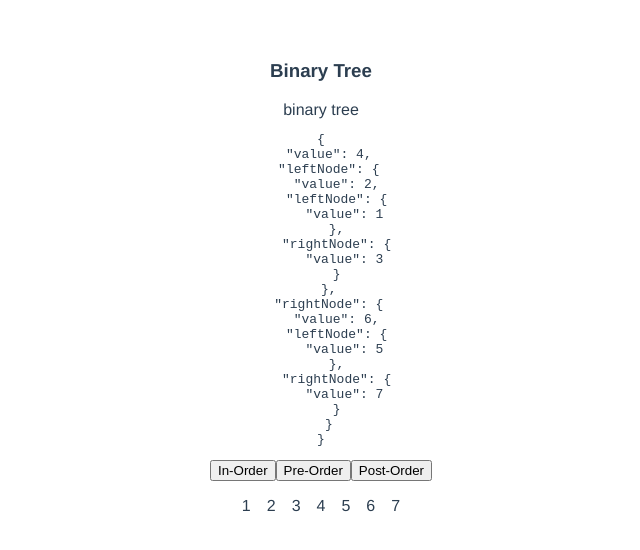
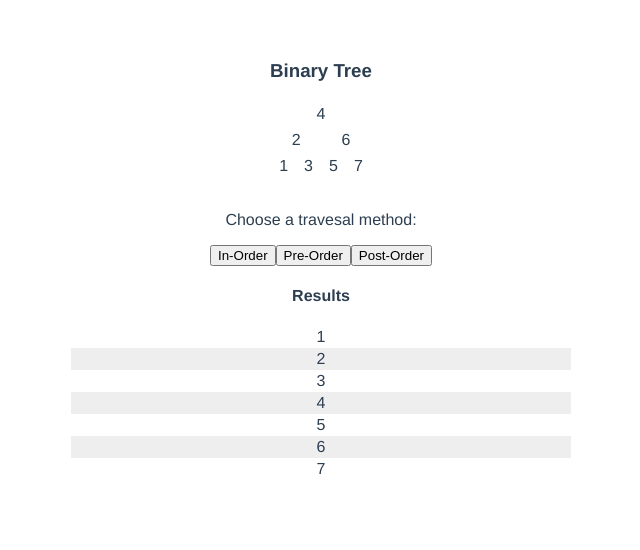
Before and after one commit to augmity/binary-tree-code-assignment, a Vue app: page / in a window 1280 px wide. Both pictures are taken after a click on the button "In-Order". Shown: the top 550 px of the page, without its empty margins (319-959 px from the left). Built offline with nearby package versions, Linux system fonts and the light colour scheme.

Commit message:
feat: added tree visualisation, small UI changes

```diff
--- a/src/App.vue
+++ b/src/App.vue
@@ -1,12 +1,18 @@
 <template>
   <div id="app">
     <h3>Binary Tree</h3>
-    <BinaryTree v-bind:root="binaryTreeData" />
+    <BinaryTree v-bind:root="binaryTreeData" class="binary-tree" />
+
+    <p>Choose a travesal method:</p>
+
     <div>
       <button @click="traverseInOrder">In-Order</button>
       <button @click="traversePreOrder">Pre-Order</button>
       <button @click="traversePostOrder">Post-Order</button>
     </div>
+
+    <h4 v-if="log">Results</h4>
+
     <Log v-bind:items="log" />
   </div>
 </template>
@@ -50,6 +56,12 @@ export default class App extends Vue {
   -moz-osx-font-smoothing: grayscale;
   text-align: center;
   color: #2c3e50;
+  width: 500px;
+  margin: 0 auto;
   margin-top: 60px;
 }
+
+.binary-tree {
+  margin-bottom: 16px;
+}
 </style>
--- /dev/null
+++ b/src/binary-tree/binary-tree-node.component.vue
@@ -0,0 +1,34 @@
+<template>
+  <div v-if="node">
+    <div class="binary-tree-node-value">{{ node.value }}</div>
+    <div class="children">
+      <binary-tree-node v-if="node.leftNode" v-bind:node="node.leftNode" />
+      <binary-tree-node v-if="node.rightNode" v-bind:node="node.rightNode" />
+    </div>
+  </div>
+</template>
+
+<script lang="ts">
+import { Component, Prop, Vue } from 'vue-property-decorator';
+import { BinaryTreeNode } from './BinaryTreeNode';
+
+@Component({
+  name: 'binary-tree-node'
+})
+export default class BinaryTreeNodeComponent extends Vue {
+  @Prop() private node!: BinaryTreeNode<number>;
+}
+</script>
+
+<!-- Add "scoped" attribute to limit CSS to this component only -->
+<style scoped>
+.binary-tree-node-value {
+  margin: 4px 8px;
+}
+
+.children {
+  display: flex;
+  flex-direction: row;
+  justify-content: space-around;
+}
+</style>
--- a/src/binary-tree/binary-tree.component.vue
+++ b/src/binary-tree/binary-tree.component.vue
@@ -1,15 +1,19 @@
 <template>
-  <div class="hello">
-    binary tree
-    <pre v-if="root">{{ root | json }}</pre>
+  <div class="binary-tree">
+    <BinaryTreeNodeComponent v-bind:node="root" />
   </div>
 </template>
 
 <script lang="ts">
 import { Component, Prop, Vue } from 'vue-property-decorator';
 import { BinaryTreeNode } from './BinaryTreeNode';
+import BinaryTreeNodeComponent from './binary-tree-node.component.vue';
 
-@Component
+@Component({
+  components: {
+    BinaryTreeNodeComponent
+  }
+})
 export default class BinaryTree extends Vue {
   @Prop() private root!: BinaryTreeNode<number>;
 }
@@ -17,5 +21,7 @@ export default class BinaryTree extends Vue {
 
 <!-- Add "scoped" attribute to limit CSS to this component only -->
 <style scoped>
-
+.binary-tree {
+  display: inline-block;
+}
 </style>
--- a/src/components/log.component.vue
+++ b/src/components/log.component.vue
@@ -24,8 +24,11 @@ ul {
 }
 
 li {
-  display: inline-block;
-  margin: 0 8px;
+  padding: 2px 4px;
+}
+
+li:nth-child(even) {
+  background-color: #eee;
 }
 
 </style>
```
